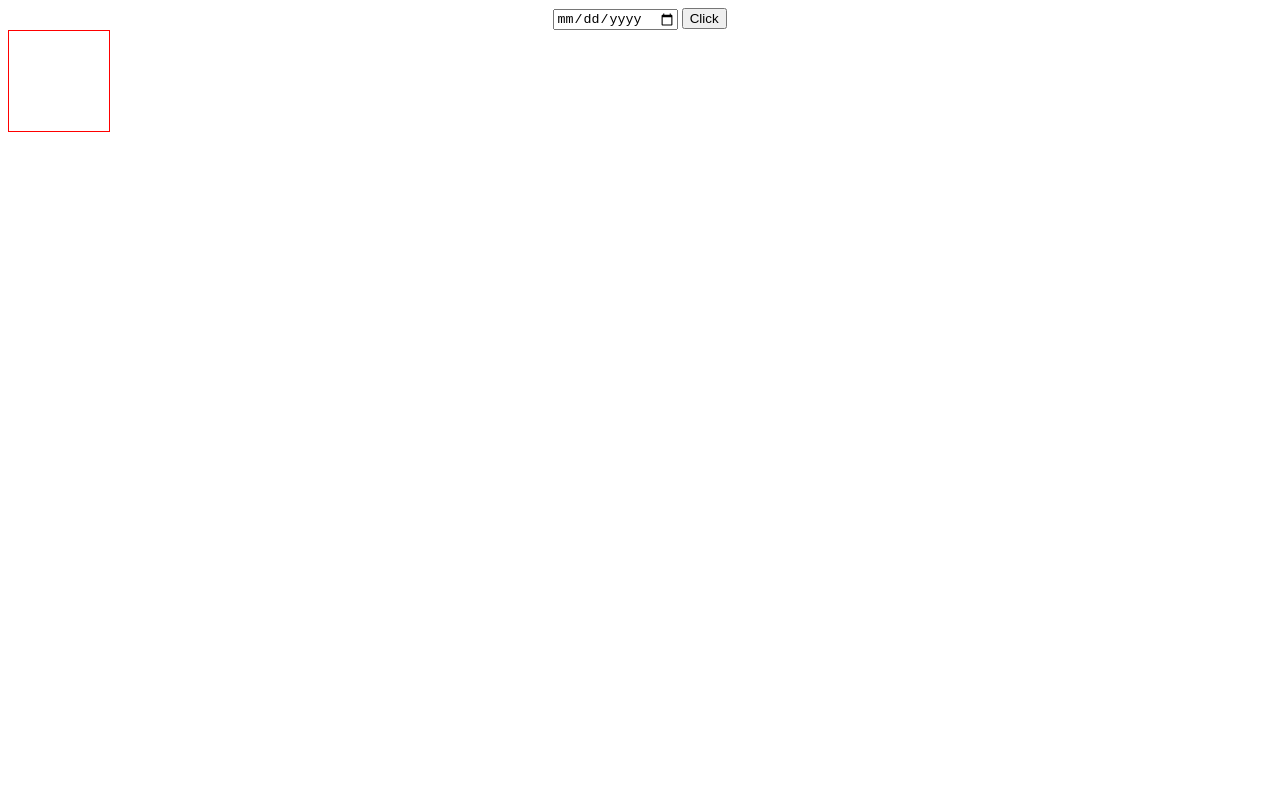
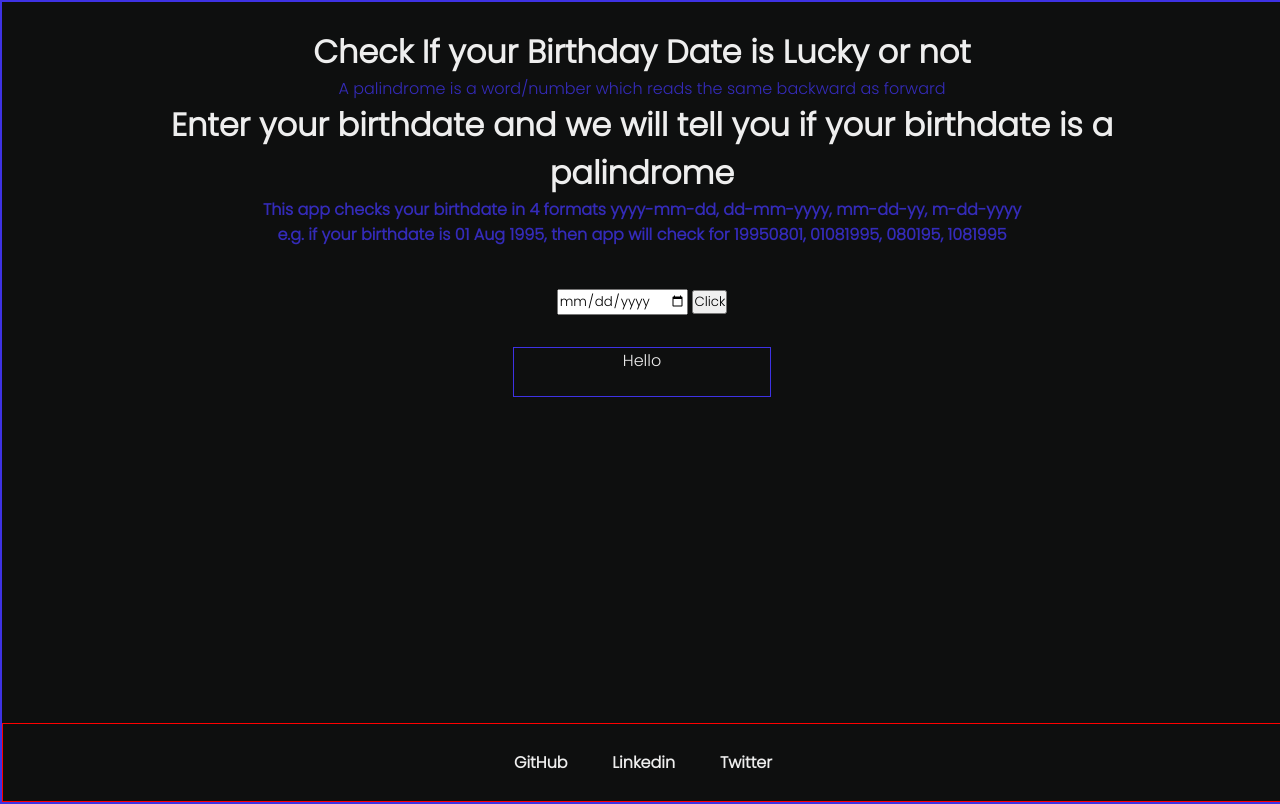
Before and after one commit to paul-coder-22/birthdayPallindrome, a plain HTML site: page index.html in a window 1280 px wide. Drawn offline with Linux system fonts and the light colour scheme.

Commit message:
Docs UI Done

```diff
--- a/index.html
+++ b/index.html
@@ -5,18 +5,66 @@
     <meta charset="UTF-8">
     <meta http-equiv="X-UA-Compatible" content="IE=edge">
     <meta name="viewport" content="width=device-width, initial-scale=1.0">
+    <link rel="preconnect" href="https://fonts.googleapis.com">
+    <link rel="preconnect" href="https://fonts.gstatic.com" crossorigin>
+    <link href="https://fonts.googleapis.com/css2?family=Poppins:wght@100;200;300&display=swap" rel="stylesheet">
+    <link rel="stylesheet" href="./style.css">
+    <script src="https://kit.fontawesome.com/fb676f87ae.js" crossorigin="anonymous"></script>
+    <link rel="stylesheet" href="./styles.css">
     <title>Bithday | Pallindrome</title>
 </head>
 
 <body>
-    <div style="text-align: center;">
-        <input id="dateFormat" type="date">
-        <button id="btn">Click</button>
+
+    <div class="main-container">
+
+        <div class="text-heading">
+
+            <div class="main-heading">
+                <h1>Check If your Birthday Date is Lucky or not</h1>
+                <p>A palindrome is a word/number which reads the same backward as forward</p>
+            </div>
+
+            <div class="sub-heading">
+                <h1>Enter your birthdate and we will tell you if your birthdate is a palindrome</h1>
+                <h4>This app checks your birthdate in 4 formats yyyy-mm-dd, dd-mm-yyyy, mm-dd-yy, m-dd-yyyy</h4>
+                <h4>e.g. if your birthdate is 01 Aug 1995, then app will check for 19950801, 01081995, 080195, 1081995
+                </h4>
+            </div>
+        </div>
+
+        <div class="function-container">
+
+            <div class="input-container">
+                <input id="dateFormat" type="date">
+                <button id="btn">Click</button>
+
+            </div>
+
+            <div id="divId" class="output-container">
+                Hello
+            </div>
+
+
+        </div>
+
+
+
+        <div class="nav-container">
+            <div class="navbar">
+                <div class="icon1">GitHub</div>
+                <div class="icon2">Linkedin</div>
+                <div class="icon3">Twitter</div>
+            </div>
+        </div>
+
     </div>
 
-    <div id="divId" style="border: 1px solid red; width: 100px;height: 100px;">
 
-    </div>
+
+
+
+
 
 
     <script src="script.js"></script>
--- a/script.js
+++ b/script.js
@@ -18,7 +18,6 @@ const checkUserDateFormat = () => {
      * @DateSpliting
      */
     let splitDate = userDate.value.split("-");
-    console.log(splitDate)
     let inputDate = splitDate[2];
     let inputMonth = splitDate[1];
     let inputYear = splitDate[0];
@@ -74,6 +73,7 @@ function dateFormat(date, month, year) {
 function isPallindrome(dateStr) {
     const reverseStr = dateStr.toString().split("").reverse().join("");
     if (dateStr === reverseStr) {
+        console.log(dateStr)
         return true
     }
 }
@@ -124,11 +124,12 @@ function nextPallindrome(day, month, year) {
 
         let checkForwardPallindrome = dateFormat(forwardDate, forwardMonth, forwardYear);
         if (checkForwardPallindrome) {
+            console.log(checkForwardPallindrome, misssingdate)
             return [checkForwardPallindrome, misssingdate];
         }
 
 
-        console.log(forwardYear + " =========== " + backwardYear)
+        // console.log(forwardYear + " =========== " + backwardYear)
         /**
          * @DateDecrementating
          */
@@ -151,6 +152,7 @@ function nextPallindrome(day, month, year) {
         // let checkBackWardPallindrome = dateFormat(forwardDate, forwardMonth, forwardYear);
         let checkBackWardPallindrome = dateFormat(backwardDate, backwardMonth, backwardYear);
         if (checkBackWardPallindrome) {
+            console.log(checkBackWardPallindrome, misssingdate)
             return [checkBackWardPallindrome, misssingdate];
         }
     }
--- /dev/null
+++ b/styles.css
@@ -0,0 +1,88 @@
+*{
+    margin: 0;
+    padding: 0;
+    font-family: 'Poppins', sans-serif;
+    overflow-x: hidden;
+}
+:root{
+    --background:#0e0f0f;
+    --text-color:#ff1493;
+    --border-text:#eee;
+    --hover-color:#27272c;
+    --bold-text:#3e32e4;
+    --output :#00FF66;
+}
+
+.main-container{
+    width: 100vw;
+    min-height: 100vh;
+    border: 2px solid var(--bold-text);
+    margin: auto;
+    position: relative;
+    background-color: var(--background);
+}
+.text-heading{
+    text-align: center;
+    margin: 1.2rem;
+    padding: 0.4rem 7rem;
+}
+.text-heading .main-heading,.sub-heading{
+    color: var(--border-text);
+}
+.text-heading .main-heading p,h4{
+    color: var(--bold-text);
+    opacity: 0.8;
+}
+
+.function-container {
+    text-align: center;
+}
+.function-container .input-container{
+    margin: 1rem;
+}
+.function-container .output-container{
+    display: inline-block;
+    margin: 1rem;
+    height: 3rem;
+    width: 20%;
+    border: 1px solid var(--bold-text);
+    color: var(--border-text);
+}
+
+
+/* nav bar */
+.nav-container{
+    background-color: var(--background);
+    border: 1px solid red;
+    width: 100vw;
+    display: flex;
+    justify-content: center;
+    position: absolute;
+    bottom: 0%;
+
+}
+
+.nav-container .navbar{
+    display: flex;
+    justify-content: center;
+}
+
+.nav-container .navbar > *  {
+    margin: 1rem;
+    /* padding: 0.8rem 1rem; */
+    padding: .64em .4rem;
+    font-weight: 800;
+    /* border: 1px solid white; */
+    border-radius: 0.5rem;
+    color: var(--border-text);
+    transition: 0.5s;
+}
+.nav-container .navbar > *:hover{
+    background-color: var(--hover-color);
+    border-radius: 0.5rem;
+    color: var(--text-color);
+    cursor: pointer;
+    /* border: 0.1px solid rgba(0,0,0,.6); */
+
+    /* border-radius: 0.5rem; */
+}
```
